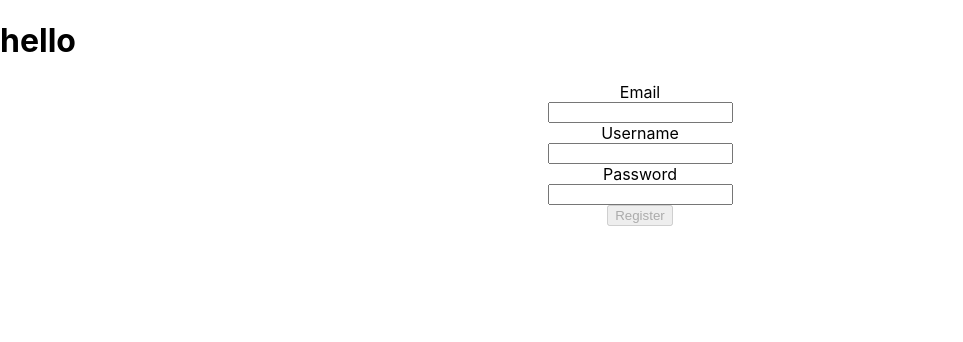
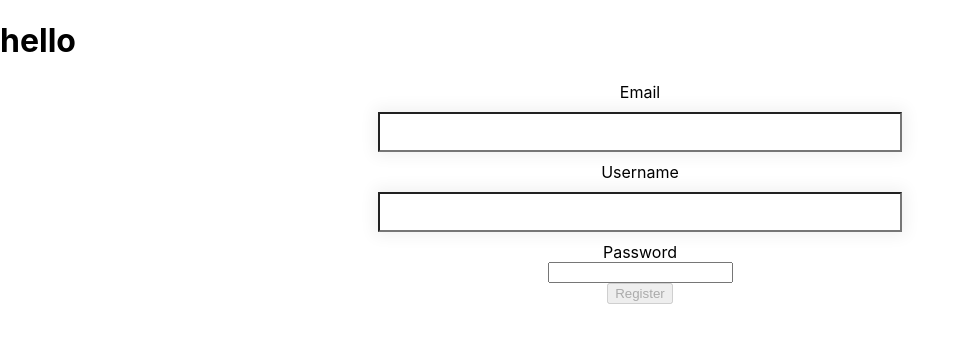
Before and after one commit to grlara9/auth-react-hooks, a React (Create React App) app: page / in a window 1280 px wide. Shown: the top 342 px of the page, without its empty margins (0-963 px from the left). Built offline with nearby package versions, Linux system fonts and the light colour scheme.

Commit message:
modified form css still working on it

```diff
--- a/src/components/Register.css
+++ b/src/components/Register.css
@@ -3,13 +3,21 @@
     font-weight: bold;
 }
 
-form{
-    display: flex;
-    flex-direction: column;
-    justify-content: center;
-    align-items: center;
+
+
+.main__form{
+width:500px;
+margin: 10px auto;
+display: flex;
+flex-direction: column;
+justify-content: center;
+align-items: center;
 }
 
-label{
-    text-align: left;
+input[type=text]{
+    width: 100%;
+    padding: 10px;
+    margin: 10px 0;
+    box-shadow: 0 0 15px 4px rgba(0,0,0,0.06);
+    font-family: inherit;
 }
--- a/src/components/Register.js
+++ b/src/components/Register.js
@@ -10,9 +10,9 @@ const Register=()=>{
         console.log(data)
     }
     return (
-        <div className="register">
-            <form onSubmit={handleSubmit(onSubmit)}>
-                <label>Email</label>
+        <div>
+            <form className="main__form" onSubmit={handleSubmit(onSubmit)}>
+                <label className="label">Email</label>
                     <input
                         type="text"
                         {...register("email", {
```
